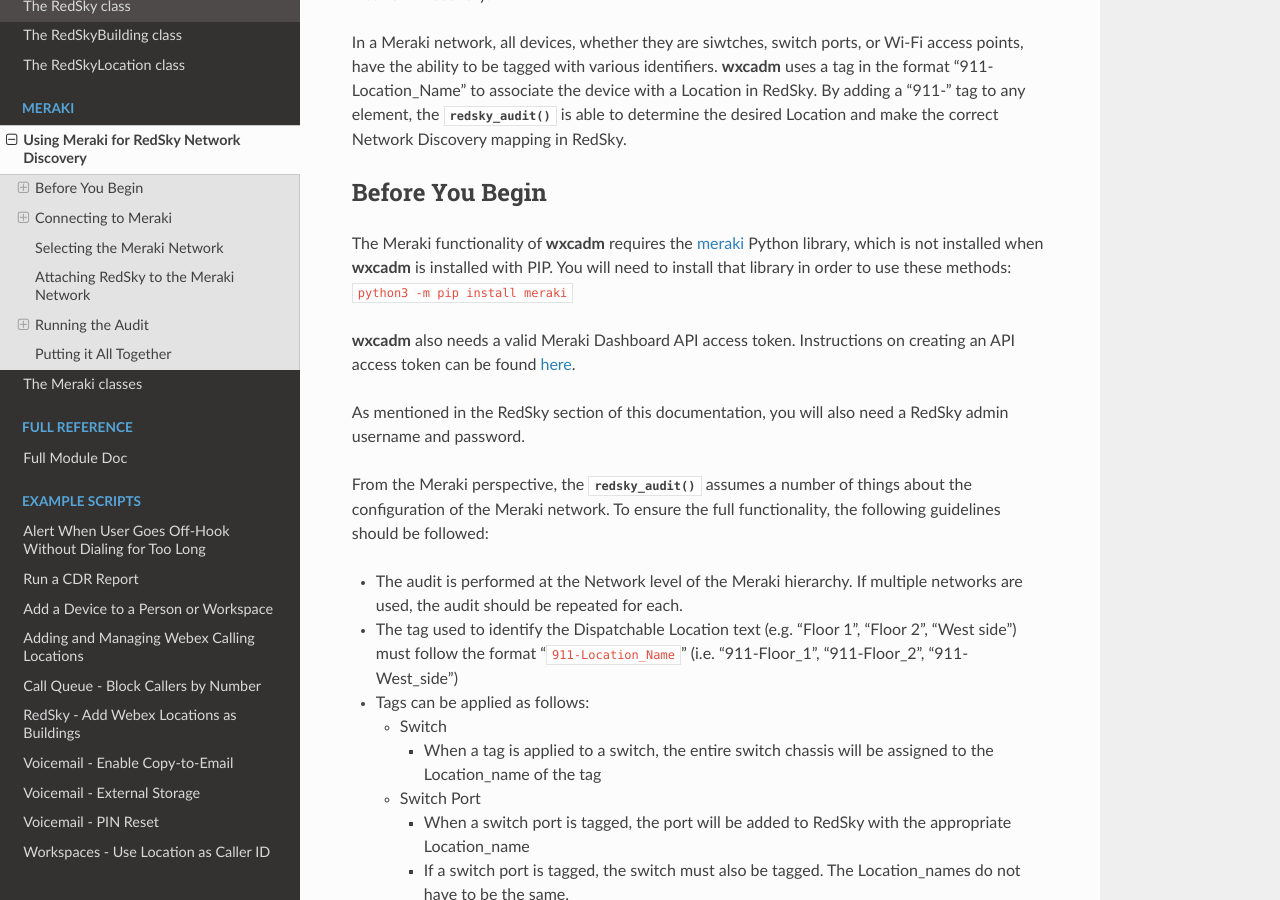
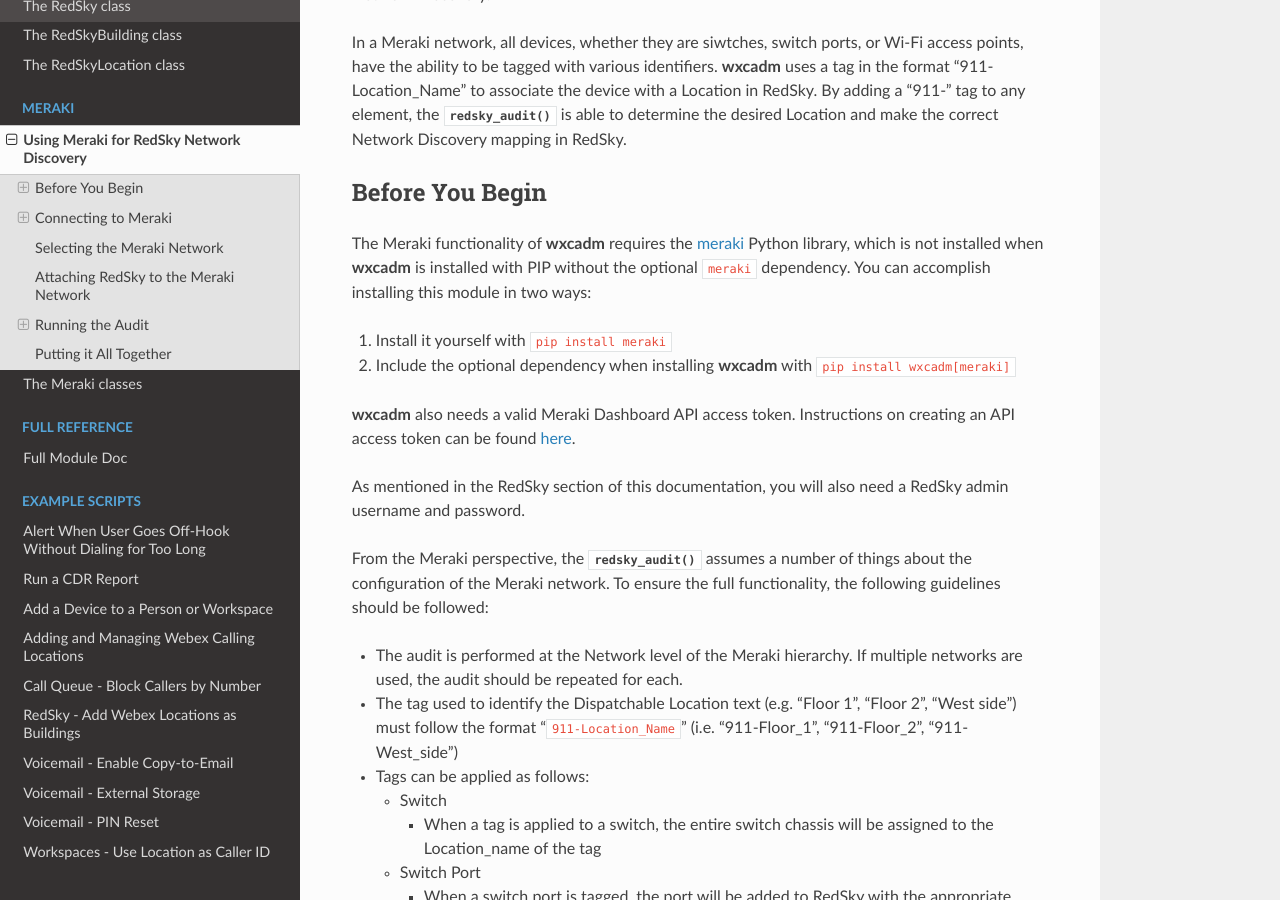
Before and after one commit to kctrey/wxcadm, a Sphinx documentation site: the page built from docs/source/usage/meraki.rst, in a window 1280 px wide and 900 px high, scrolled down 513 px. Built offline with Sphinx 7.4.7 and the Read the Docs theme 3.1.0, drawn with Linux system fonts in a browser that asks for light colours.

Commit message:
rel:4.5.0 will move meraki dependency to optional
After installing wxcadm on a new machine with UV, I noticed that aiohttp was being installed, along with a bunch of other packages I didn't understand. The uv tree showed me that these were all dependencies of the meraki module, which almost no one uses.

I thought about going back to when I required it to be installed manually, but decided it would be good to include it as an optional dependency with wxcadm to make it easy to install with one line.

```diff
--- a/docs/source/usage/meraki.rst
+++ b/docs/source/usage/meraki.rst
@@ -25,8 +25,11 @@
 Before You Begin
 ================
 The Meraki functionality of **wxcadm** requires the `meraki <https://pypi.org/project/meraki/>`_ Python library, which
-is not installed when **wxcadm** is installed with PIP. You will need to install that library in order to use these
-methods: ``python3 -m pip install meraki``
+is not installed when **wxcadm** is installed with PIP without the optional ``meraki`` dependency. You can accomplish
+installing this module in two ways:
+
+1. Install it yourself with ``pip install meraki``
+2. Include the optional dependency when installing **wxcadm** with ``pip install wxcadm[meraki]``
 
 **wxcadm** also needs a valid Meraki Dashboard API access token. Instructions on creating an API access token can be
 found `here <https://documentation.meraki.com/General_Administration/Other_Topics/Cisco_Meraki_Dashboard_API>`_.
--- a/docs/source/whatsnew.rst
+++ b/docs/source/whatsnew.rst
@@ -5,6 +5,7 @@
 
 v4.5.0
 ------
+- The inclusion of the `meraki` module as a dependency doesn't make sense for 99% of **wxcadm** users, so I have moved it to an optional dependency. See :ref:`Using Meraki for RedSky Network Discovery`
 - :class:`~.call_routing.RouteLists` now supports :meth:`~.call_routing.RouteLists.create()` to create new Route Lists
 - All references and properties that were associated with a :class:`WorkspaceLocation` have been removed. All Webex Calling uses Location now and WorkspaceLocation has been deprecated.
 - :class:`~.device.DeviceMember` now includes `esn`, `routing_prefix` and `location_id` properties.
--- a/pyproject.toml
+++ b/pyproject.toml
@@ -13,7 +13,6 @@
     "requests-toolbelt>=1.0.0",
     "srvlookup>=2.0.0",
     "xmltodict>=0.12.0",
-    "meraki>=1.30.0",
     "pyhumps==3.8.0",
     "dataclasses-json>=0.6.4"
 ]
@@ -35,3 +34,8 @@
 Issues = "https://github.com/kctrey/wxcadm/issues"
 Documentation = "https://wxcadm.readthedocs.io"
 Changelog = "https://wxcadm.readthedocs.io/en/latest/whatsnew.html"
+
+[project.optional-dependencies]
+meraki = [
+    "meraki>=1.30.0"
+]
```
